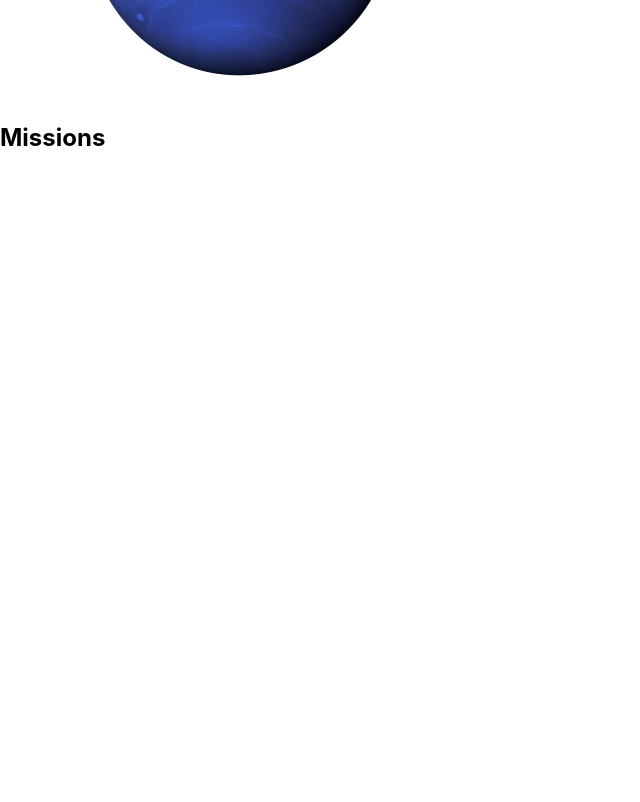
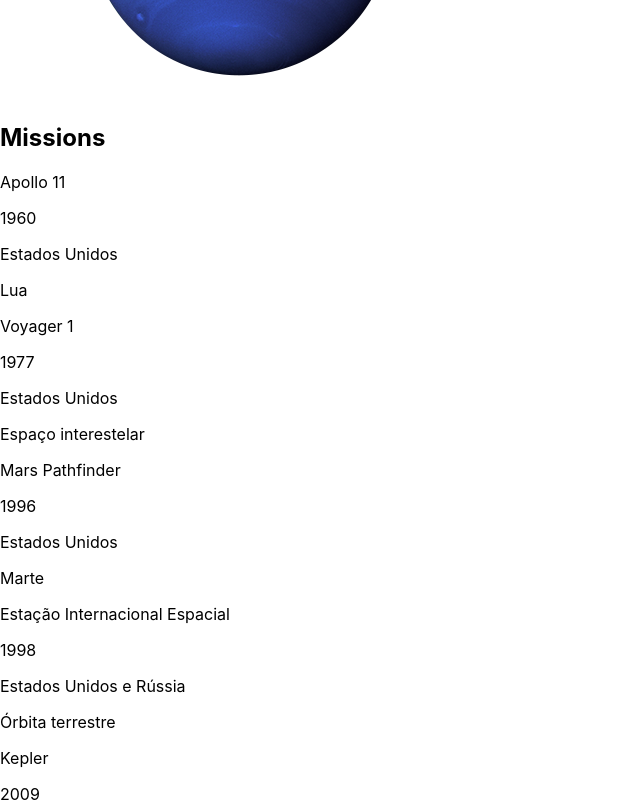
Before and after one commit to Alexandre-Lustosa-Escossio/solar-system-project, a React (Create React App) app: page / in a window 1280 px wide. Shown: the part 3380-4182 px from the top of the page, without its empty margins (0-640 px from the left). Before the commit the page ends 3552 px from the top, so only its background shows below. Built offline with nearby package versions, Linux system fonts and the light colour scheme.

Commit message:
feat: maps each mission to a MissionCard

```diff
--- a/src/components/Missions.jsx
+++ b/src/components/Missions.jsx
@@ -1,10 +1,14 @@
 import React from 'react'
 import Title from './Title'
+import missions from '../data/missions'
+import MissionCard from './MissionCard'
 
 export default function Missions() {
   return (
     <div>
         <Title headline='Missions'/>
+        {missions.map(mission =>
+            <MissionCard {...mission} /> )}
     </div>
   )
 }
```
